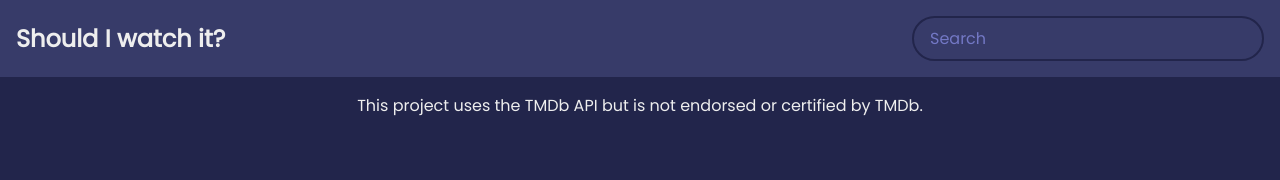
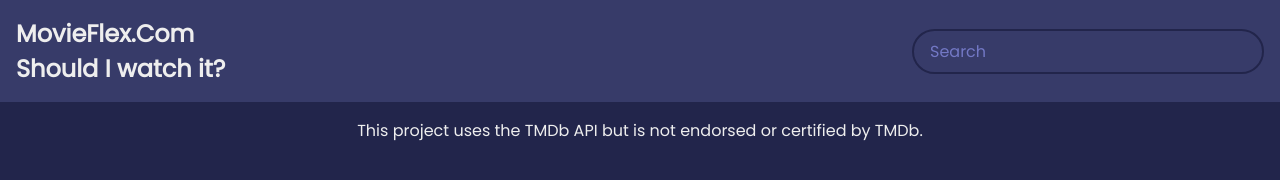
Before and after one commit to githubajaydhage/huluwebpageclone.github.io, a plain HTML site: page index.html in a window 1280 px wide. Drawn offline with Linux system fonts and the light colour scheme; no server answers.

Commit message:
updated header file

```diff
--- a/index.html
+++ b/index.html
@@ -8,7 +8,7 @@
   </head>
   <body>
     <header>
-      <h1>Should I watch it?</h1>
+      <h1>MovieFlex.Com <br> Should I watch it?</h1>
       <form id="form">
         <input type="text" placeholder="Search" id="search" class="search" />
       </form>
```
